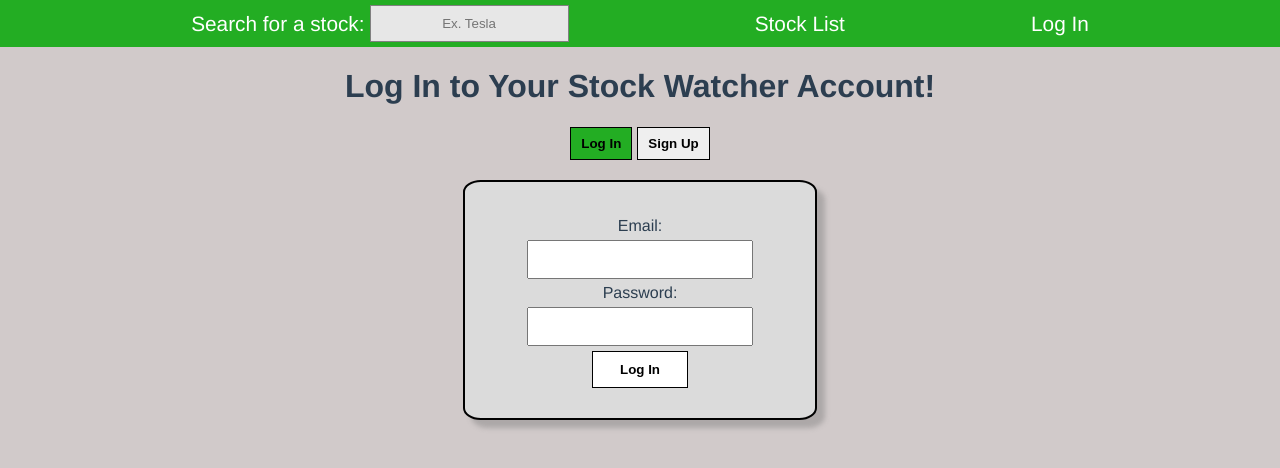
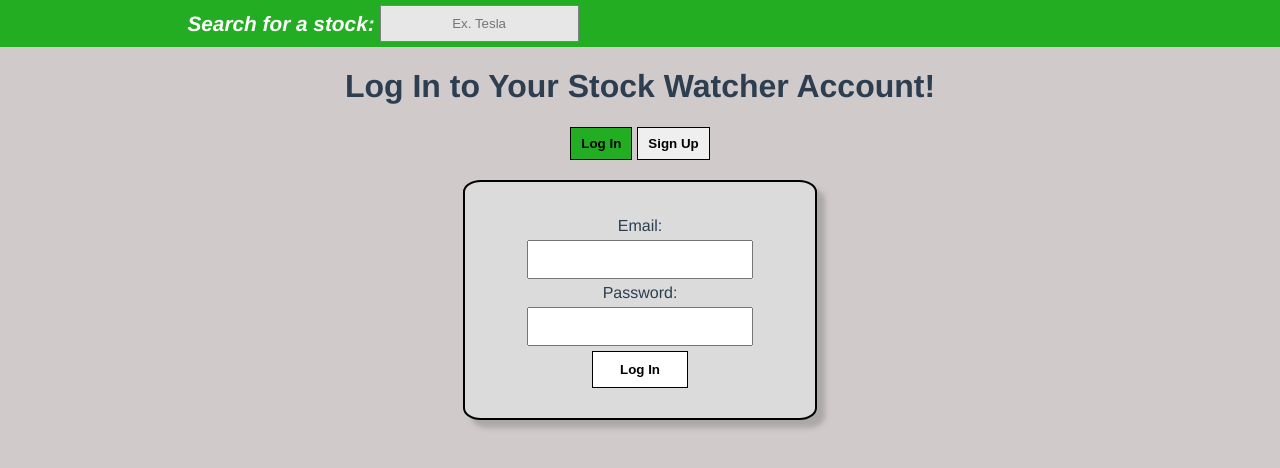
Before and after one commit to wickettc/stock-watcher, a Vue app: page /login in a window 1280 px wide. Shown: the top 468 px of the page. Built offline with nearby package versions, Linux system fonts and the light colour scheme; no server answers; what vue3-apexcharts would draw is missing.

Commit message:
nav style updates

```diff
--- a/src/components/Nav.vue
+++ b/src/components/Nav.vue
@@ -83,11 +83,23 @@ export default {
 
 #nav a {
     color: white;
+    font-weight: 700;
     text-decoration: none;
+    transition: all 0.2s ease-in-out;
+}
+
+#nav a:hover {
+    color: rgb(32, 32, 32);
 }
 
 .log-out-btn {
     cursor: pointer;
+    font-weight: 700;
+    transition: all 0.2s ease-in-out;
+}
+
+.log-out-btn:hover {
+    color: rgb(32, 32, 32);
 }
 
 .nav-hamburger {
@@ -137,6 +149,12 @@ export default {
         position: fixed;
         top: 0;
         z-index: 100000;
+        font-size: 1.2rem;
+    }
+
+    #nav a,
+    .log-out-btn {
+        transition: none;
     }
 
     .nav-hamburger {
--- a/src/components/SearchBar.vue
+++ b/src/components/SearchBar.vue
@@ -1,9 +1,7 @@
 <template>
     <div class="search-bar">
-        <label
-            >Search for a stock:
-            <input placeholder="Ex. Tesla" v-model="searchTerm" />
-        </label>
+        <label>Search for a stock: </label>
+        <input placeholder="Ex. Tesla" v-model="searchTerm" />
         <SearchResults
             @close-search-dropdown="handleSelected"
             v-if="showSearchResults"
@@ -61,6 +59,10 @@ export default {
 </script>
 
 <style scoped>
+.search-bar {
+    display: flex;
+}
+
 input {
     padding: 10px 10px;
     margin-left: 5px;
@@ -71,6 +73,13 @@ input {
 
 .search-bar label {
     display: flex;
+    font-style: italic;
     align-items: center;
+    font-weight: 700;
+}
+@media only screen and (max-width: 767px) {
+    .search-bar {
+        flex-direction: column;
+    }
 }
 </style>
--- a/src/components/SearchResults.vue
+++ b/src/components/SearchResults.vue
@@ -42,15 +42,18 @@ export default {
 
 <style scoped>
 .dropdown {
-    position: relative;
+    display: block;
+    width: 60%;
+    top: 46px;
+    position: absolute;
     z-index: 1000;
 }
 
 ul {
     width: 100%;
     list-style: none;
-    position: absolute;
     margin: 0;
+    padding: 0;
 }
 
 li {
@@ -67,4 +70,12 @@ li:last-child {
 li:hover {
     background: gray;
 }
+
+@media only screen and (max-width: 767px) {
+    .dropdown {
+        top: 175px;
+        width: 100%;
+        left: 0;
+    }
+}
 </style>
--- a/src/views/Login.vue
+++ b/src/views/Login.vue
@@ -204,6 +204,11 @@ export default {
     padding: 8px 10px;
     border: 1px solid black;
     font-weight: 700;
+    transition: all 0.2s ease-in-out;
+}
+
+.btn-container button:hover {
+    transform: scale(1.1);
 }
 
 .btn-container button:last-of-type {
```
